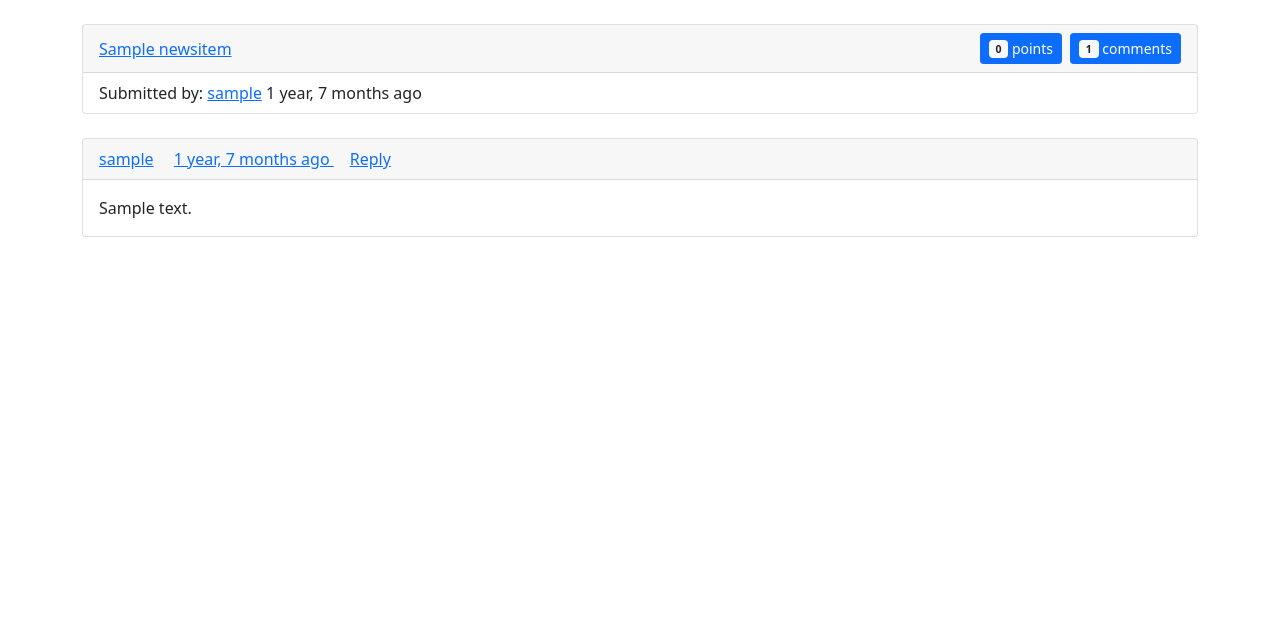
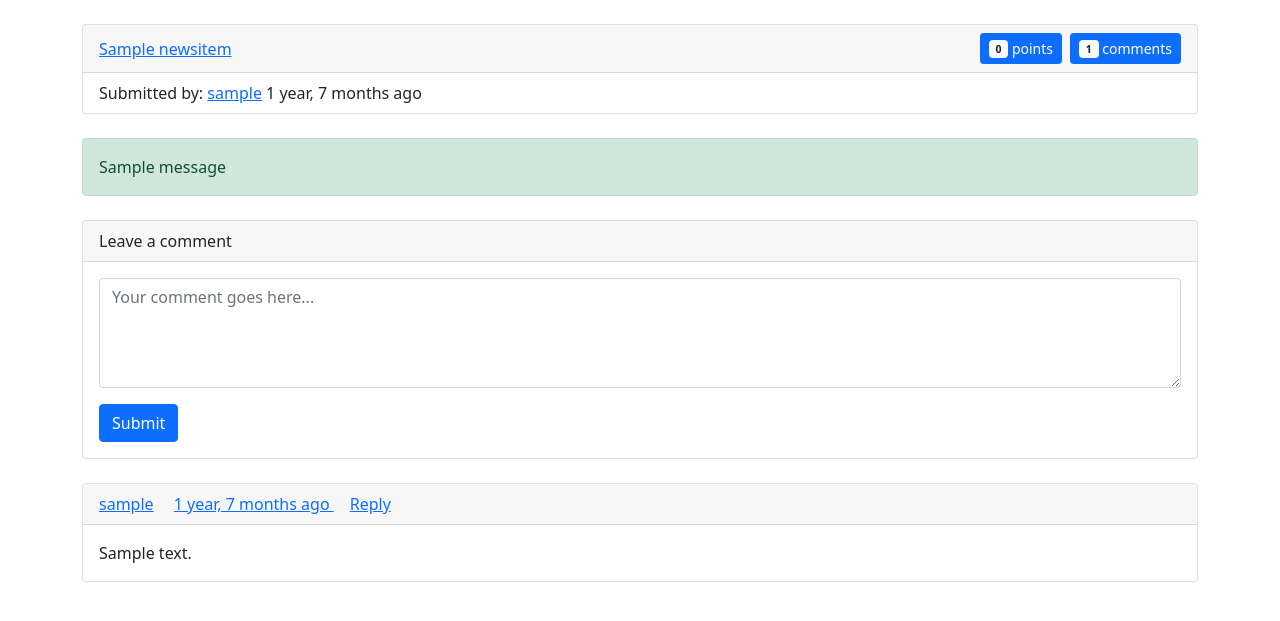
Before and after one commit to balazsmatepetro/django-hacker-news-clone, a Django app: page /news/1/comments/ in a window 1280 px wide. Shown: the part 56-677 px from the top of the page. Run offline with Django 3.2, Linux system fonts and the light colour scheme; a user stored in the database is signed in; tables that the repository leaves empty hold one stand-in row (values such as "Sample post"); one stand-in notice (Sample message) is shown.

Commit message:
feat(news): make possible to write comments

```diff
--- a/my_site/news/forms.py
+++ b/my_site/news/forms.py
@@ -1,7 +1,21 @@
 from django import forms
 from django.utils.translation import gettext_lazy as _
 
-from .models import NewsItem
+from .models import Comment, NewsItem
+
+
+class CommentForm(forms.ModelForm):
+    content = forms.CharField(
+        widget=forms.Textarea(attrs={
+            'class': 'form-control',
+            'placeholder': _('Your comment goes here...'),
+            'rows': 4,
+        }),
+    )
+
+    class Meta:
+        model = Comment
+        fields = ('content',)
 
 
 class SubmitForm(forms.ModelForm):
--- a/my_site/news/templates/news/comments.html
+++ b/my_site/news/templates/news/comments.html
@@ -5,7 +5,33 @@
 {% block content %}
     {% include 'news/partial/news_item.html' with news_item=news_item %}
 
-    <div>
-        {% include 'news/partial/comments.html' with comments=comments %}
-    </div>
+    {% if messages %}
+        <div class="mb-4">
+            {% include 'my_site/messages.html' with messages=messages %}
+        </div>
+    {% endif %}
+
+    {% if user.is_authenticated %}
+        <div class="card mb-4">
+            <div class="card-header">Leave a comment</div>
+
+            <div class="card-body">
+                <form action="{% url 'news:comments' news_item.id %}" method="POST" novalidate>
+                    {% csrf_token %}
+
+                    <div class="mb-3">
+                        {{ form.content }}
+
+                        {% if form.content.errors %}
+                            {% include 'my_site/form/field_errors.html' with errors=form.content.errors %}
+                        {% endif %}
+                    </div>
+
+                    <button class="btn btn-primary">Submit</button>
+                </form>
+            </div>
+        </div>
+    {% endif %}
+
+    {% include 'news/partial/comments.html' with comments=comments %}
 {% endblock %}
--- a/my_site/news/views.py
+++ b/my_site/news/views.py
@@ -6,7 +6,7 @@ from django.http.response import Http404
 
 from accounts.models import User
 
-from .forms import SubmitForm
+from .forms import CommentForm, SubmitForm
 from .models import NewsItem
 
 
@@ -39,8 +39,24 @@ def by_author(request, username: str):
 def comments(request, news_item_id):
     news_item = get_object_or_404(NewsItem, pk=news_item_id)
 
+    if request.method == 'POST':
+        form = CommentForm(request.POST)
+
+        if form.is_valid():
+            created_comment = form.save(commit=False)
+            created_comment.author = request.user
+            created_comment.news_item = news_item
+            created_comment.save()
+
+            messages.success(request, _('You\'ve successfully submitted your comment!'))
+
+            return redirect('news:comments', news_item_id=news_item_id)
+    else:
+        form = CommentForm()
+
     return render(request, 'news/comments.html', {
         'comments': news_item.comment_set.filter(parent=None).all(),
+        'form': form,
         'news_item': news_item,
     })
 
```
